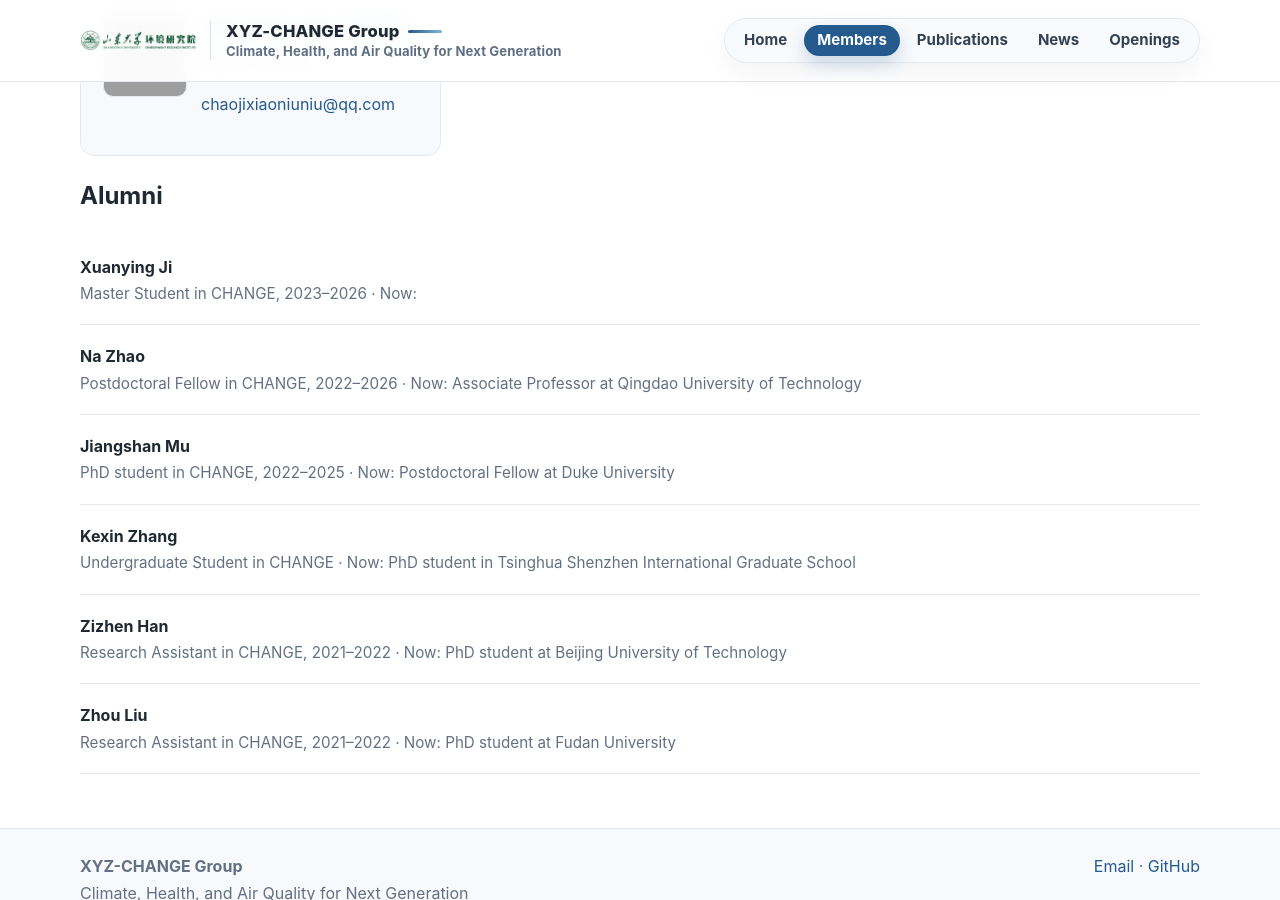
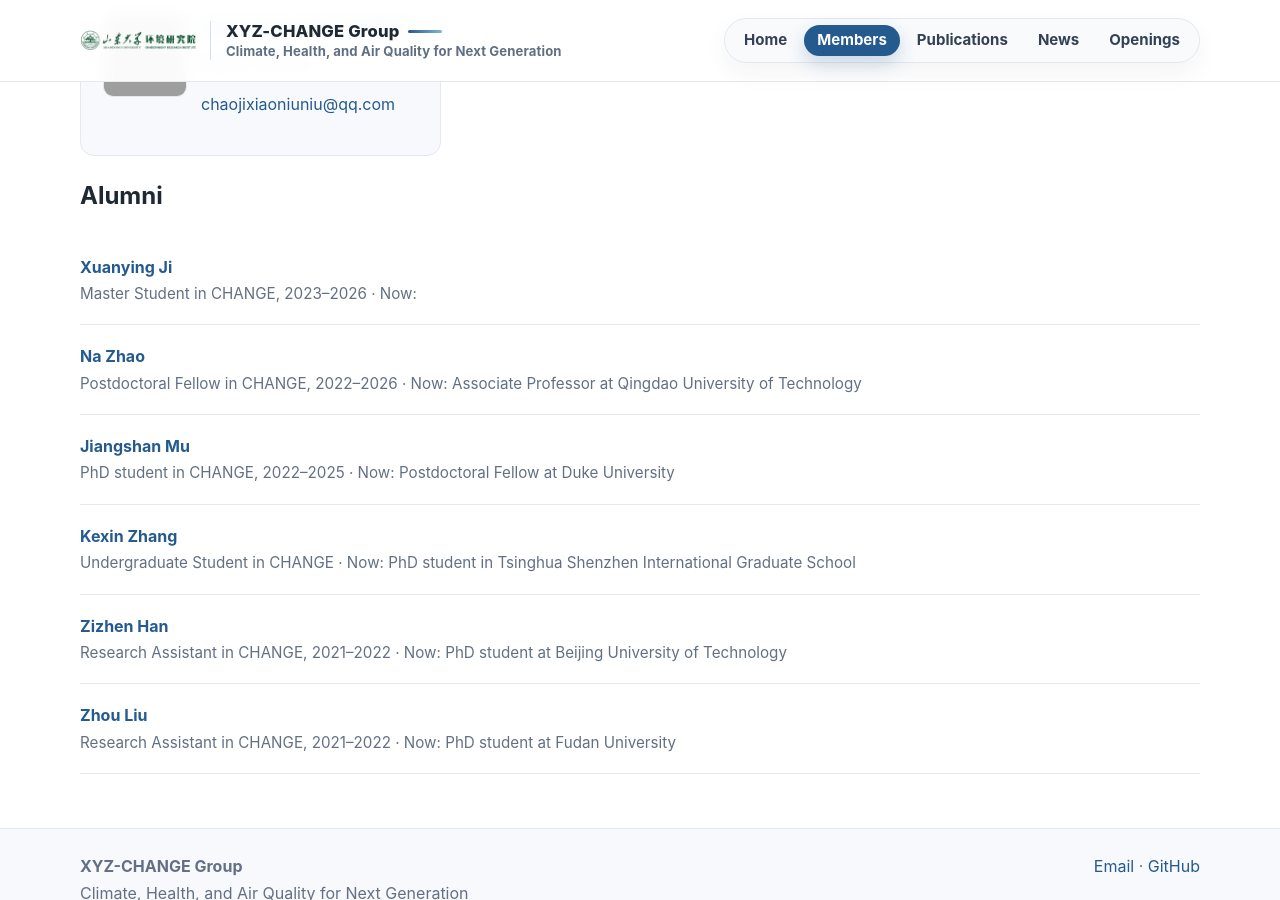
Before and after one commit to MuJSh/xyz_CHANGE, a Jekyll site: the page built from _pages/group-members.md, in a window 1280 px wide and 900 px high, scrolled down 896 px. Built offline with Jekyll 4.4.1, drawn with Linux system fonts in a browser that asks for light colours.

Commit message:
Link alumni names to profiles

```diff
--- a/_pages/group-members.md
+++ b/_pages/group-members.md
@@ -60,7 +60,7 @@ permalink: /group-members/
 
 {% for member in site.data.members.alumni %}
 <div class="list-item">
-  <strong>{{ member.name }}</strong><br>
+  <strong>{% if member.profile and member.profile != "" %}<a href="{{ member.profile }}">{{ member.name }}</a>{% else %}{{ member.name }}{% endif %}</strong><br>
   <span class="meta">{{ member.role }}{% if member.now %} · Now: {{ member.now }}{% endif %}</span>
 </div>
 {% endfor %}
```
